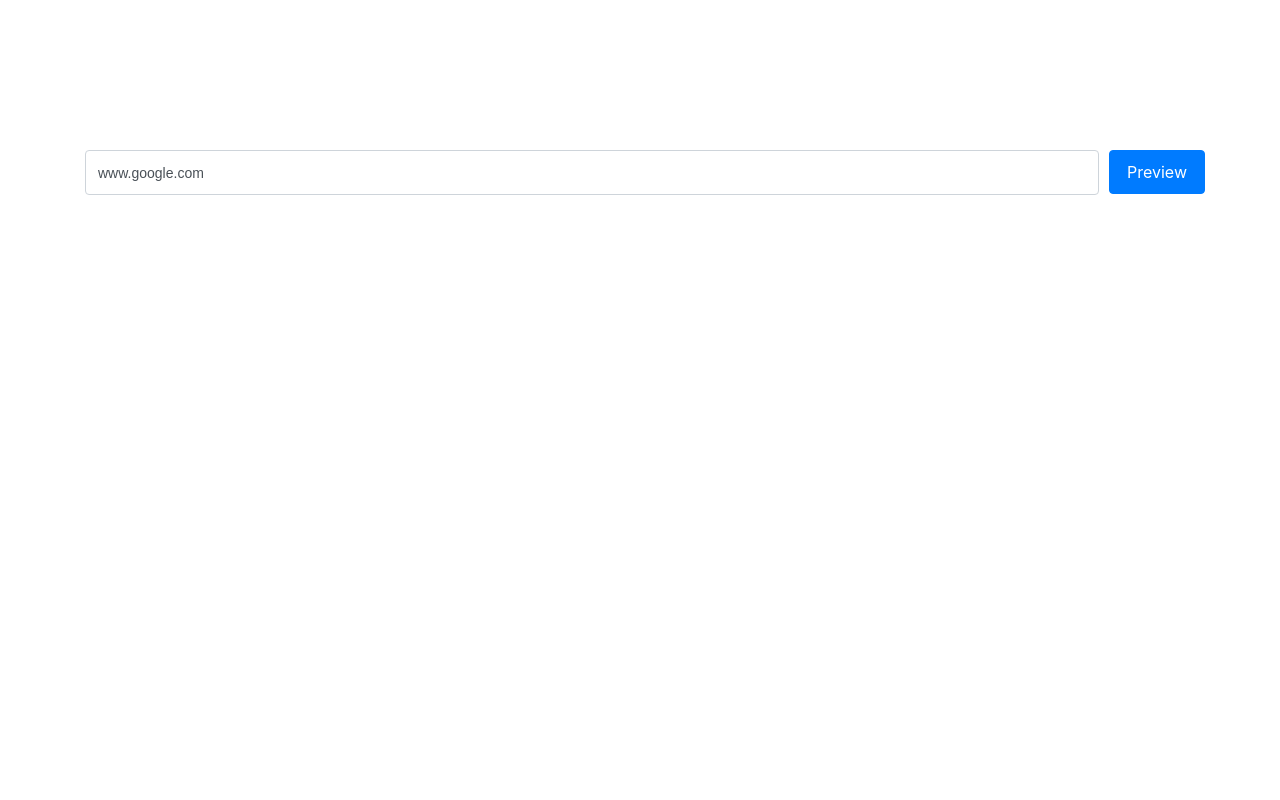
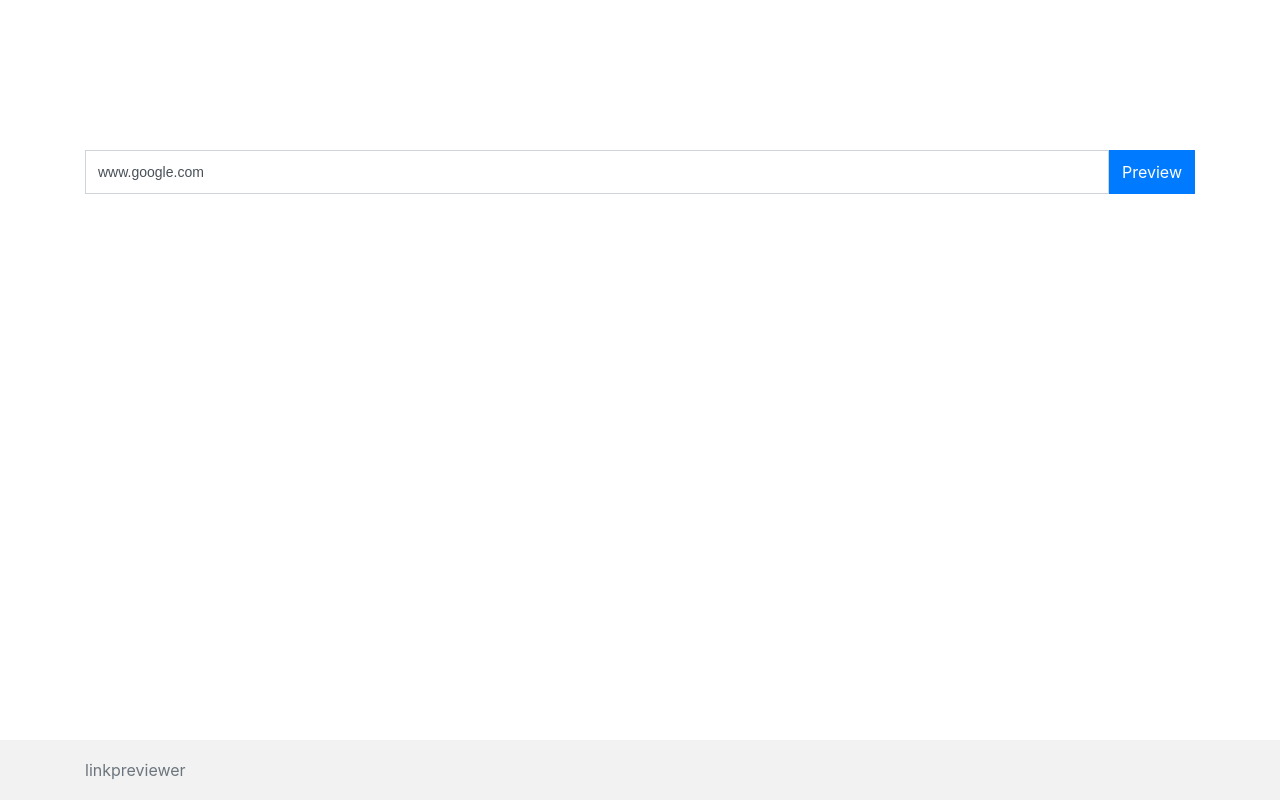
Before and after one commit to latest-release/linkpreviewer, a Django app: page / in a window 1280 px wide. Run offline with Django 3.2, Linux system fonts and the light colour scheme; some libraries are stand-ins or nearby versions.

Commit message:
Added css design

```diff
--- a/linkpreviewer/settings.py
+++ b/linkpreviewer/settings.py
@@ -25,7 +25,7 @@ SECRET_KEY = '2j-ydj2vhr5gdnqg!mv$$@z5juxzjp7m&!=bbsswv=^2+dfz^f'
 # SECURITY WARNING: don't run with debug turned on in production!
 DEBUG = True
 
-ALLOWED_HOSTS = []
+ALLOWED_HOSTS = ["*"]
 
 
 # Application definition
@@ -119,3 +119,6 @@ USE_TZ = True
 # https://docs.djangoproject.com/en/2.0/howto/static-files/
 
 STATIC_URL = '/static/'
+STATICFILES_DIRS = [
+    os.path.join(BASE_DIR, "static"),
+]
--- /dev/null
+++ b/previewer/static/css/style.css
@@ -0,0 +1,41 @@
+/* Sticky footer styles
+-------------------------------------------------- */
+html {
+  position: relative;
+  min-height: 100%;
+}
+
+body{
+    min-height:100%;
+}
+
+body {
+  margin-bottom: 60px; /* Margin bottom by footer height */
+}
+
+.footer {
+    position: absolute;
+    bottom: 0;
+    width: 100%;
+    height: 60px; /* Set the fixed height of the footer here */
+    line-height: 60px; /* Vertically center the text there */
+    background-color: #F2F2F2;
+}
+
+
+#search{
+    font: 14px arial,sans-serif;
+    line-height: normal;
+    line-height: normal;
+    line-height: 39px;
+    height: 44px !important;
+    border-radius: 0rem;
+}
+.previwer{
+    height: 44px;
+    margin-left:0px
+}
+
+.btn{
+    border-radius: 0rem;
+}
--- a/previewer/templates/index.html
+++ b/previewer/templates/index.html
@@ -1,31 +1,20 @@
 <!DOCTYPE html>
 <html lang="en-US">
     <head>
+        {% load static %}
         <title>{{t_title}}</title>
         <link rel="stylesheet" href="https://maxcdn.bootstrapcdn.com/bootstrap/4.1.0/css/bootstrap.min.css">
-        <style type="text/css">
-            #search{
-                font: 14px arial,sans-serif;
-                line-height: normal;
-                line-height: normal;
-                line-height: 39px;
-                height: 45px !important;
-                font-size: ;
-            }
-            .previwer{
-                height: 44px;
-                margin-left: 10px
-            }
-        </style>
+        <link rel="stylesheet" href="{% static 'css/style.css' %}">
     </head>
 
     <body>
+        <div class="container-fluid">
+
             <div class="container">
                 <div class="row">
                     <div class="col-md-12">
 
                         <form class="row" method="POST" action="." style="margin-top:150px;">
-
                             {% csrf_token %}
                             <div class="col-12 col-sm pr-sm-0">
                                 <input type="text" name="domain" id="search" value="www.google.com" placeholder="Ener domain to preview" class="form-control">
@@ -42,6 +31,7 @@
                         {% endif %}
                     </div>
 
+                </div>
             </div>
             <div class="row">
                 {% if details %}
@@ -66,6 +56,14 @@
                     </div>
                 {% endif %}
             </div>
+
+            <div class="row">
+                <footer class="footer">
+                    <div class="container">
+                        <span class="text-muted">linkpreviewer</span>
+                    </div>
+                </footer>
+            </div>
         </div>
     </body>
 </html>
--- a/previewer/views.py
+++ b/previewer/views.py
@@ -16,7 +16,6 @@ class IndexPage(View):
             domain = request.POST.get('domain', '')
 
             domain = self.fix_domain_protocol(domain)
-            print("DOMAIN ", domain)
             # Get the preview
             try:
                 parsed_response = parse_webpage(None, url=domain, prettify=False)
```
Lines whose indentation alone changed are shown as unchanged.
